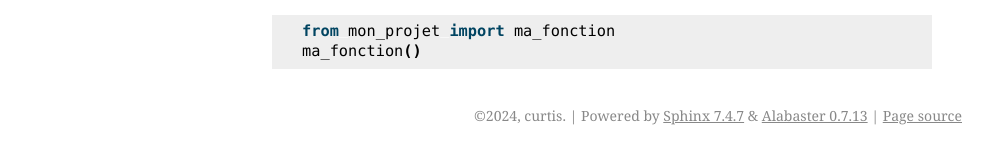
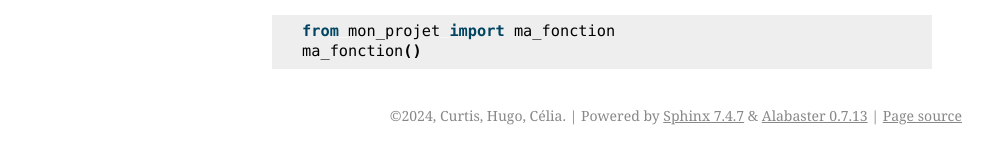
Before and after one commit to hugocgbr/Tpgit, a Sphinx documentation site: the page built from source/readme.rst, in a window 1280 px wide. Shown: the part 405-569 px from the top of the page, without its empty margins (148-1140 px from the left). Built offline with Sphinx 7.4.7, drawn with Linux system fonts in a browser that asks for light colours; pages that are not in the unit, such as notebooks, are missing from menus.

Commit message:
modification des noms

```diff
--- a/source/conf.py
+++ b/source/conf.py
@@ -11,8 +11,8 @@ sys.path.insert(0, os.path.abspath("../Sphinx"))  # Ajouter le chemin de ton mod
 # https://www.sphinx-doc.org/en/master/usage/configuration.html#project-information
 
 project = 'Sphinx'
-copyright = '2024, curtis'
-author = 'curtis'
+copyright = '2024, Curtis, Hugo, Célia'
+author = 'Curtis, Hugo, Célia'
 release = 'pdf'
 
 # -- General configuration ---------------------------------------------------
```
